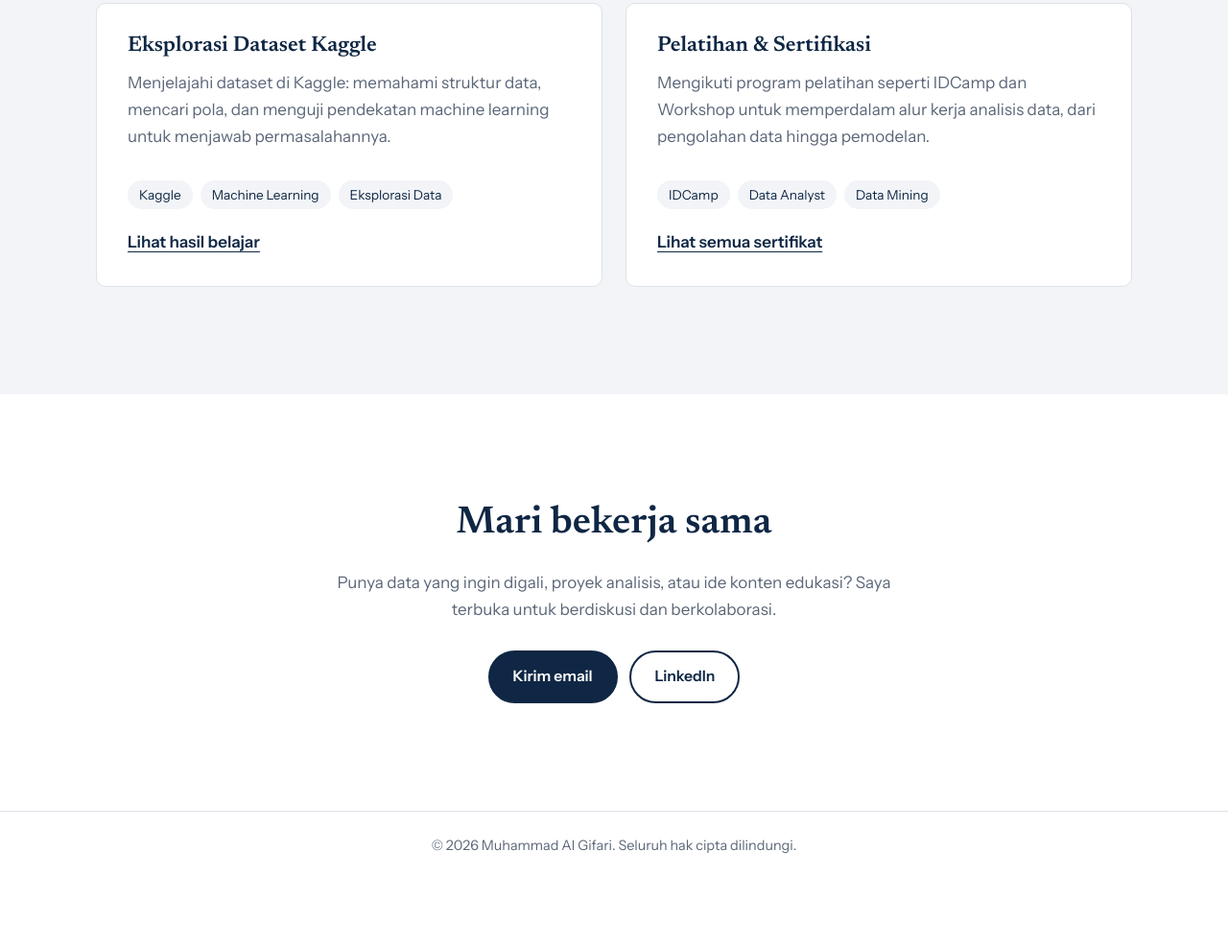
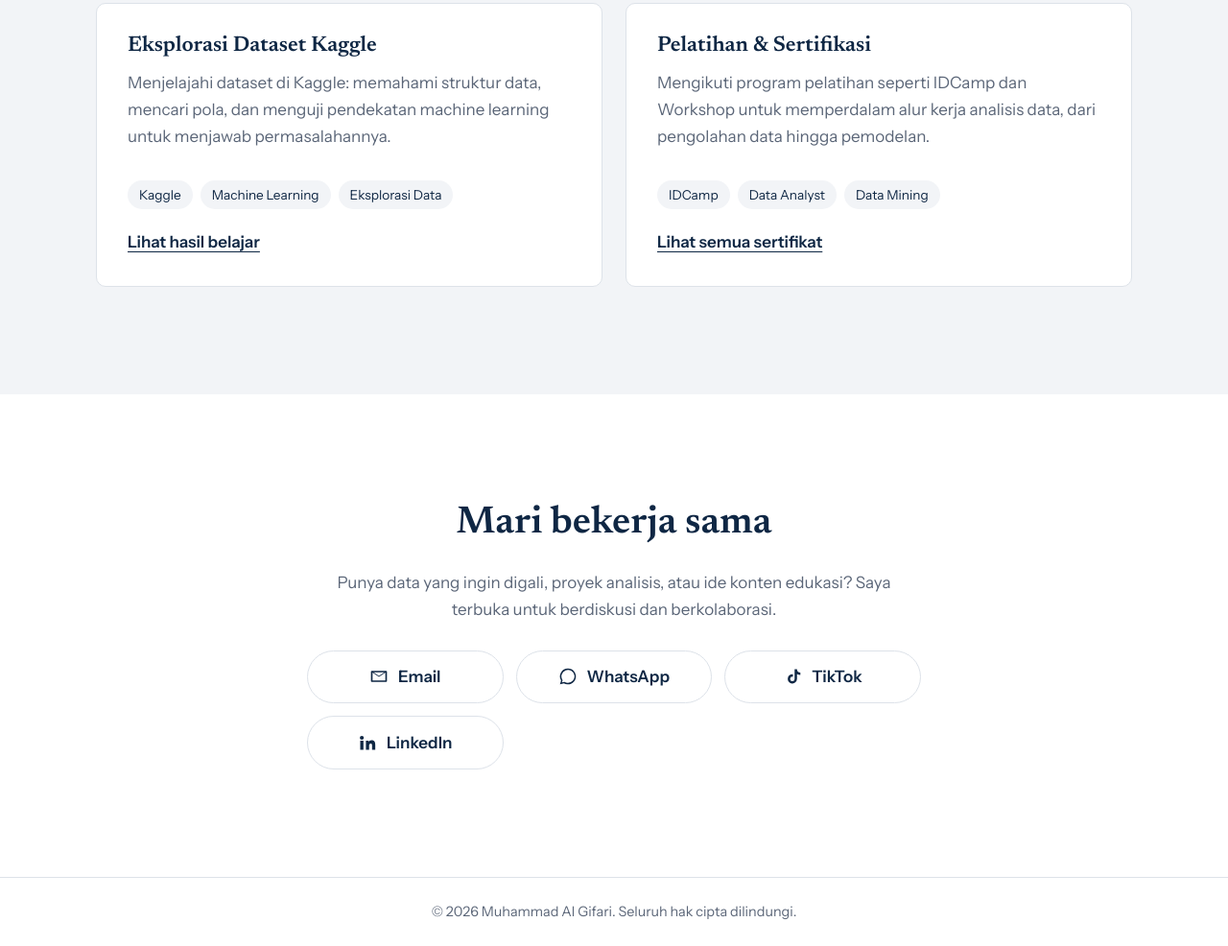
Before and after one commit to algifari-26/algifari-26.github.io, a plain HTML site: page index.html in a window 1280 px wide. Shown: the part 1544-2530 px from the top of the page at 96% size. Before the commit the page ends 2462 px from the top, so only its background shows below. Drawn offline with Linux system fonts and the light colour scheme.

Commit message:
Update index.html

```diff
--- a/index.html
+++ b/index.html
@@ -400,6 +400,43 @@
       font-size: .9rem
     }
 
+    /* Tombol kontak dengan ikon */
+    .social {
+      display: grid;
+      grid-template-columns: repeat(auto-fit, minmax(170px, 1fr));
+      gap: .8rem;
+      margin: 1.8rem auto 0;
+      max-width: 640px
+    }
+
+    .social a {
+      display: flex;
+      align-items: center;
+      justify-content: center;
+      gap: .6rem;
+      padding: .8rem 1rem;
+      border: 1px solid var(--line);
+      border-radius: 999px;
+      background: var(--white);
+      color: var(--navy);
+      font-weight: 600;
+      text-decoration: none;
+      transition: background .2s, color .2s, border-color .2s
+    }
+
+    .social a:hover {
+      background: var(--navy);
+      border-color: var(--navy);
+      color: var(--white)
+    }
+
+    .social svg {
+      width: 20px;
+      height: 20px;
+      fill: currentColor;
+      flex-shrink: 0
+    }
+
     /* Responsif */
     @media (max-width:820px) {
 
@@ -542,10 +579,39 @@
         <h2>Mari bekerja sama</h2>
         <p>Punya data yang ingin digali, proyek analisis, atau ide konten edukasi? Saya terbuka untuk berdiskusi dan
           berkolaborasi.</p>
-        <div class="actions">
-          <a class="btn btn-solid" href="mailto:algifarim413@gmail.com">Kirim email</a>
-          <a class="btn btn-line" href="https://www.linkedin.com/in/username-anda" target="_blank"
-            rel="noopener">LinkedIn</a>
+
+        <div class="social">
+          <!-- Email -->
+          <a href="mailto:algifarim413@gmail.com">
+            <svg viewBox="0 0 24 24" aria-hidden="true">
+              <path d="M3 5h18a1 1 0 0 1 1 1v12a1 1 0 0 1-1 1H3a1 1 0 0 1-1-1V6a1 1 0 0 1 1-1zm1 2.2V17h16V7.2l-8 5.3-8-5.3zM5.2 7l6.8 4.5L18.8 7H5.2z"/>
+            </svg>
+            Email
+          </a>
+
+          <!-- WhatsApp: ganti 628xxxxxxxxxx dengan nomor kamu, format 62 tanpa 0 di depan -->
+          <a href="https://wa.me/628xxxxxxxxxx" target="_blank" rel="noopener">
+            <svg viewBox="0 0 24 24" aria-hidden="true">
+              <path d="M12 2a10 10 0 0 0-8.6 15.1L2 22l5-1.3A10 10 0 1 0 12 2zm0 18.2a8.2 8.2 0 0 1-4.2-1.2l-.3-.2-3 .8.8-2.9-.2-.3A8.2 8.2 0 1 1 12 20.2z"/>
+            </svg>
+            WhatsApp
+          </a>
+
+          <!-- TikTok: ganti username-anda dengan username TikTok kamu -->
+          <a href="https://www.tiktok.com/@username-anda" target="_blank" rel="noopener">
+            <svg viewBox="0 0 24 24" aria-hidden="true">
+              <path d="M16.5 3h-3v12.2a2.8 2.8 0 1 1-2.8-2.8c.2 0 .5 0 .7.1V9.3a5.8 5.8 0 1 0 5.1 5.8V8.9a7.3 7.3 0 0 0 4.2 1.3V7.2A4.3 4.3 0 0 1 16.5 3z"/>
+            </svg>
+            TikTok
+          </a>
+
+          <!-- LinkedIn: ganti username-anda dengan URL profil LinkedIn kamu -->
+          <a href="https://www.linkedin.com/in/username-anda" target="_blank" rel="noopener">
+            <svg viewBox="0 0 24 24" aria-hidden="true">
+              <path d="M4.98 3.5a2.5 2.5 0 1 1 0 5 2.5 2.5 0 0 1 0-5zM3 9.5h4V21H3V9.5zm6.5 0h3.8v1.6h.1c.5-1 1.8-2 3.7-2 4 0 4.7 2.6 4.7 6V21h-4v-5.1c0-1.2 0-2.8-1.7-2.8s-2 1.3-2 2.7V21h-4V9.5z"/>
+            </svg>
+            LinkedIn
+          </a>
         </div>
       </div>
     </section>
```
